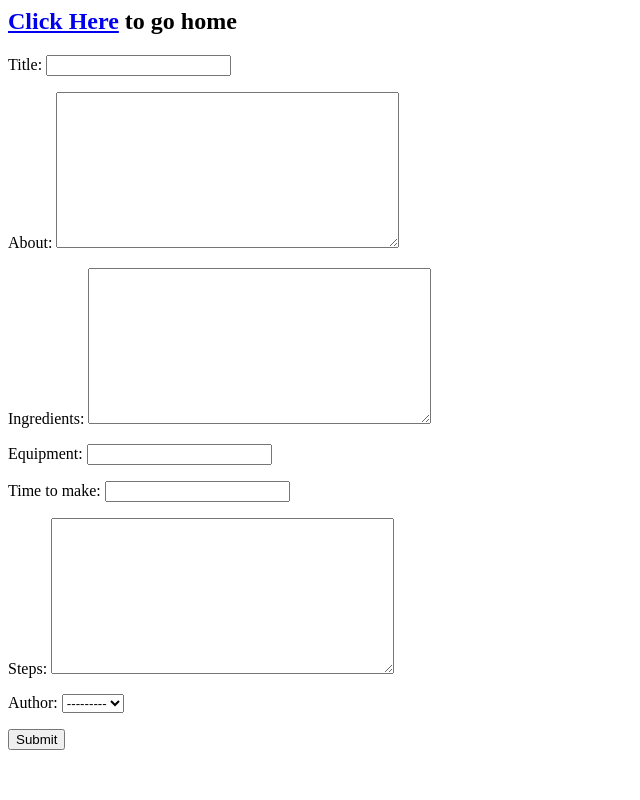
After one commit to SeraphimSage/recipebox, a Django app: page /newrecipe/ in a window 1280 px wide. The commit adds this page. Shown: the whole page, without its empty margins (0-640 px from the left). Run offline with Django 3.2, Linux system fonts and the light colour scheme; data that the repository does not hold is empty.

Commit message:
form implemented with routing to return without submitting.

```diff
--- /dev/null
+++ b/homepage/forms.py
@@ -0,0 +1,18 @@
+from django import forms
+from homepage.models import Recipe, Author
+
+
+class RecipeForm(forms.Form):
+    title = forms.CharField(max_length=50)
+    about = forms.CharField(widget=forms.Textarea)
+    ingredients = forms.CharField(widget=forms.Textarea)
+    equipment = forms.CharField(max_length=50)
+    time_to_make = forms.CharField(max_length=50)
+    steps = forms.CharField(widget=forms.Textarea)
+    author = forms.ModelChoiceField(queryset=Author.objects.all())
+
+
+class AuthorForm(forms.ModelForm):
+    class Meta:
+        model = Author
+        fields = ["name", "bio"]
--- a/homepage/views.py
+++ b/homepage/views.py
@@ -1,5 +1,6 @@
-from django.shortcuts import render
+from django.shortcuts import render, HttpResponseRedirect, reverse
 from homepage.models import Recipe, Author
+from homepage.forms import RecipeForm, AuthorForm
 # Create your views here.
 
 
@@ -17,3 +18,33 @@ def author_detail(request, author_id):
     an_author = Author.objects.filter(id=author_id).first()
     published_recipe = Recipe.objects.filter(author=an_author)
     return render(request, "author_detail.html", {"author": an_author, "recipes": published_recipe})
+
+
+def recipe_form_view(request):
+    if request.method == "POST":
+        form = RecipeForm(request.POST)
+        if form.is_valid():
+            data = form.cleaned_data
+            Recipe.objects.create(
+                title=data.get('title'),
+                about=data.get('about'),
+                ingredients=data.get('ingredients'),
+                equipment=data.get('equipment'),
+                time_to_make=data.get('time_to_make'),
+                steps=data.get('steps'),
+                author=data.get('author')
+            )
+            return HttpResponseRedirect(reverse("homepage"))
+
+    form = RecipeForm()
+    return render(request, "generic_form.html", {"form": form})
+
+
+def author_form_view(request):
+    if request.method == "POST":
+        form = AuthorForm(request.POST)
+        form.save()
+        return HttpResponseRedirect(reverse("homepage"))
+
+    form = AuthorForm()
+    return render(request, "generic_form.html", {"form": form})
--- a/recipebox/urls.py
+++ b/recipebox/urls.py
@@ -17,12 +17,14 @@ from django.contrib import admin
 from django.urls import path
 from homepage.views import index
 
-from homepage.views import index, recipe_detail, author_detail
+from homepage.views import index, recipe_detail, author_detail, recipe_form_view, author_form_view
 
 
 urlpatterns = [
-    path('', index),
+    path('', index, name="homepage"),
     path('recipe/<int:recipe_id>/', recipe_detail),
     path('author/<int:author_id>/', author_detail),
+    path('newrecipe/', recipe_form_view, name="newrecipe"),
+    path('newauthor/', author_form_view, name="newrecipe"),
     path('admin/', admin.site.urls),
 ]
--- /dev/null
+++ b/templates/generic_form.html
@@ -0,0 +1,7 @@
+<h2><a href="/">Click Here</a> to go home</h2>
+<form action=" " method="post">
+    {% csrf_token %}
+    {{form.as_p}}
+    <input type="submit" value="Submit">
+
+</form>
--- a/templates/index.html
+++ b/templates/index.html
@@ -8,6 +8,9 @@
 
 <div class="container">
     <h1>Welcome {{welcome_name}} to my simple recipebox!</h1>
+    <h3>Like to add a new <a href="/newauthor/">author</a>?</h3>
+    <h3>What about a new <a href="/newrecipe/">recipe</a>?</h3>
+
 
     <ul>
         {% for post in recipes%}
```
